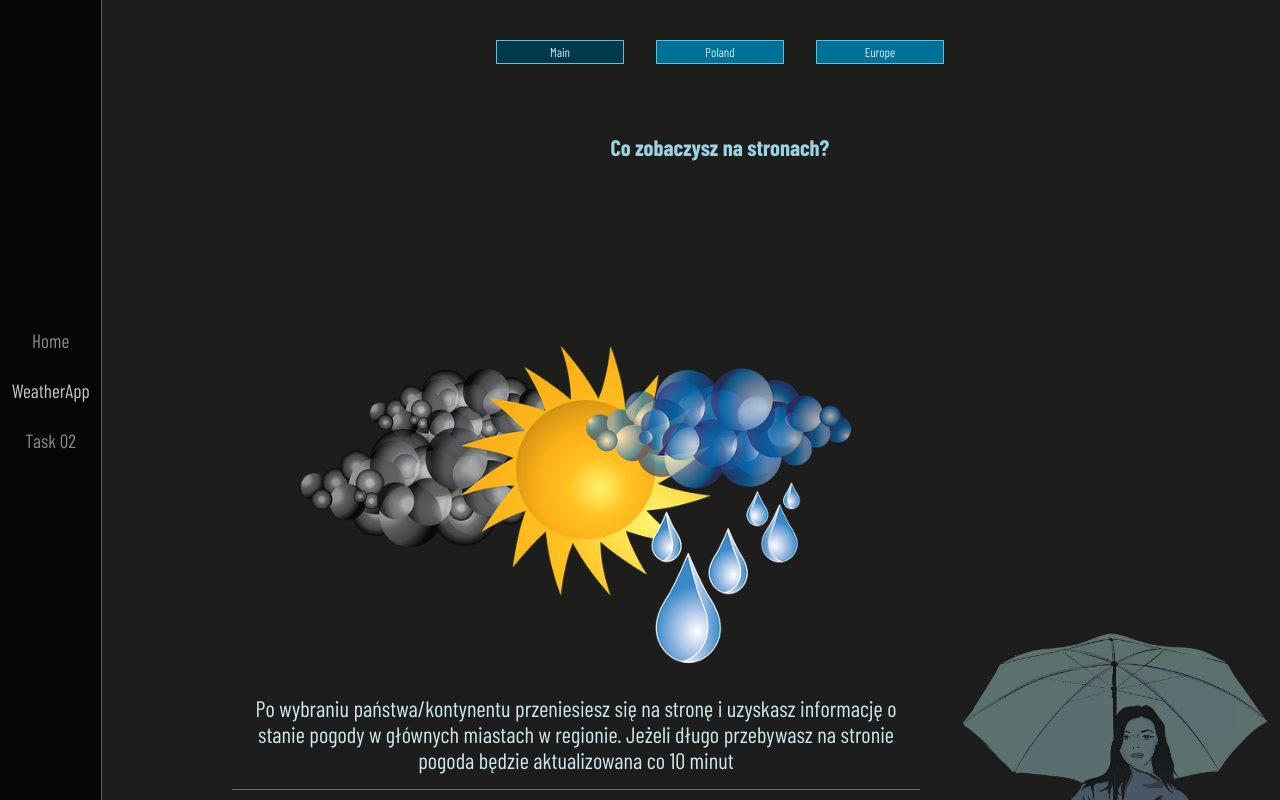
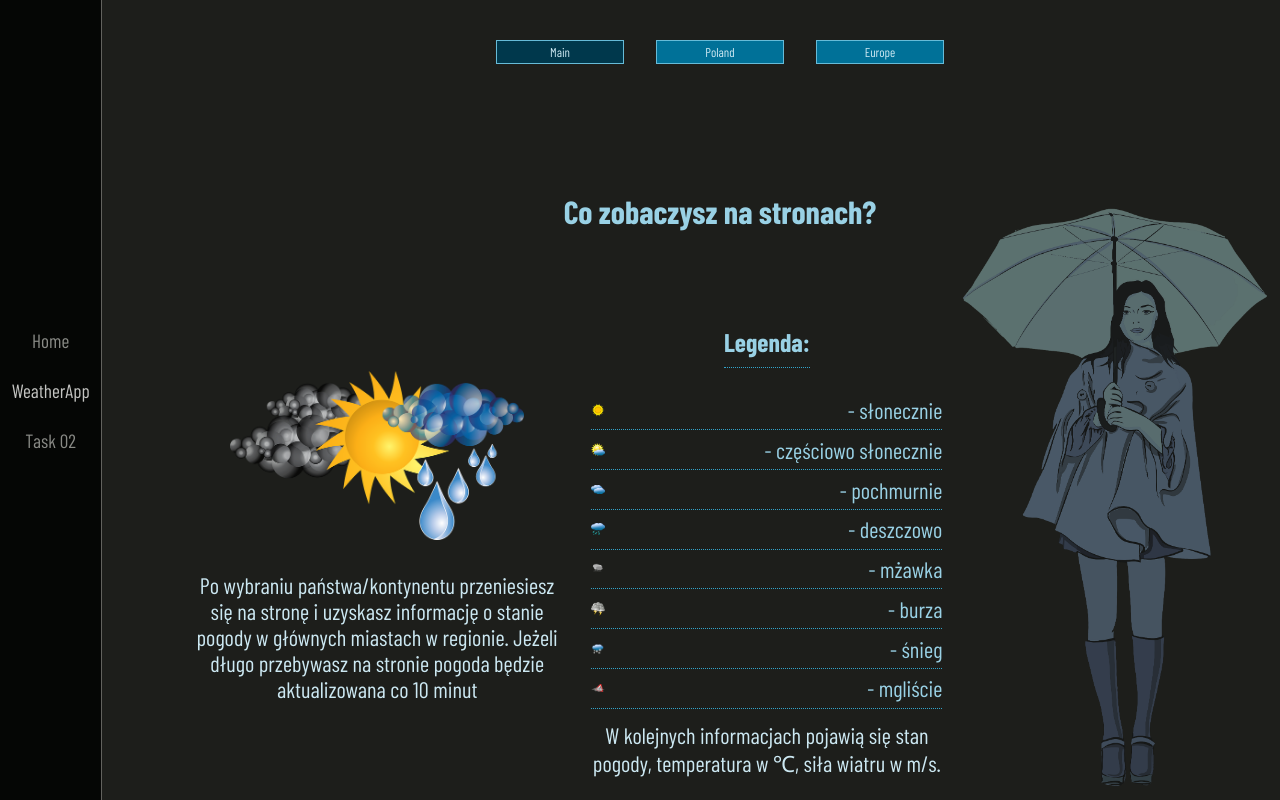
Before and after one commit to Scorpion19702022/01_REACT_VARIOUS_PROJECTS, a React (Create React App) app: page /WeatherApp in a window 1280 px wide. Shown: the top 800 px of the page. Built offline with nearby package versions, Linux system fonts and the light colour scheme; a web font is replaced by a local one.

Commit message:
corrected styles

```diff
--- a/src/Components/WeatherApp/WeatherApp.module.css
+++ b/src/Components/WeatherApp/WeatherApp.module.css
@@ -139,22 +139,50 @@
 	}
 
 	.heading {
-		margin-bottom: 4em;
+		margin-bottom: 1em;
+		font-size: 2em;
 	}
 
 	.box_info {
-		margin: 4em 18em 0em 0em;
+		margin: 2em 18em 0em 0em;
 		height: 70%;
 		width: 74%;
 		display: flex;
+		flex-direction: row;
+	}
+
+	.box_main {
+		width: 100%;
+		padding: 2em;
+		display: flex;
+		flex-direction: row;
+		align-items: center;
+		justify-content: space-between;
+	}
+
+	.main_info {
+		width: 48%;
+		border-bottom: none;
 	}
 
 	.main_text {
 		font-size: 1.4em;
 	}
 
+	.main_legend {
+		width: 48%;
+	}
+
+	.legend_heading {
+		font-size: 1.6em;
+	}
+
 	.legend_img {
 		width: 4%;
+	}
+
+	.legend_info {
+		font-size: 1.4em;
 	}
 
 	.other_info {
```
